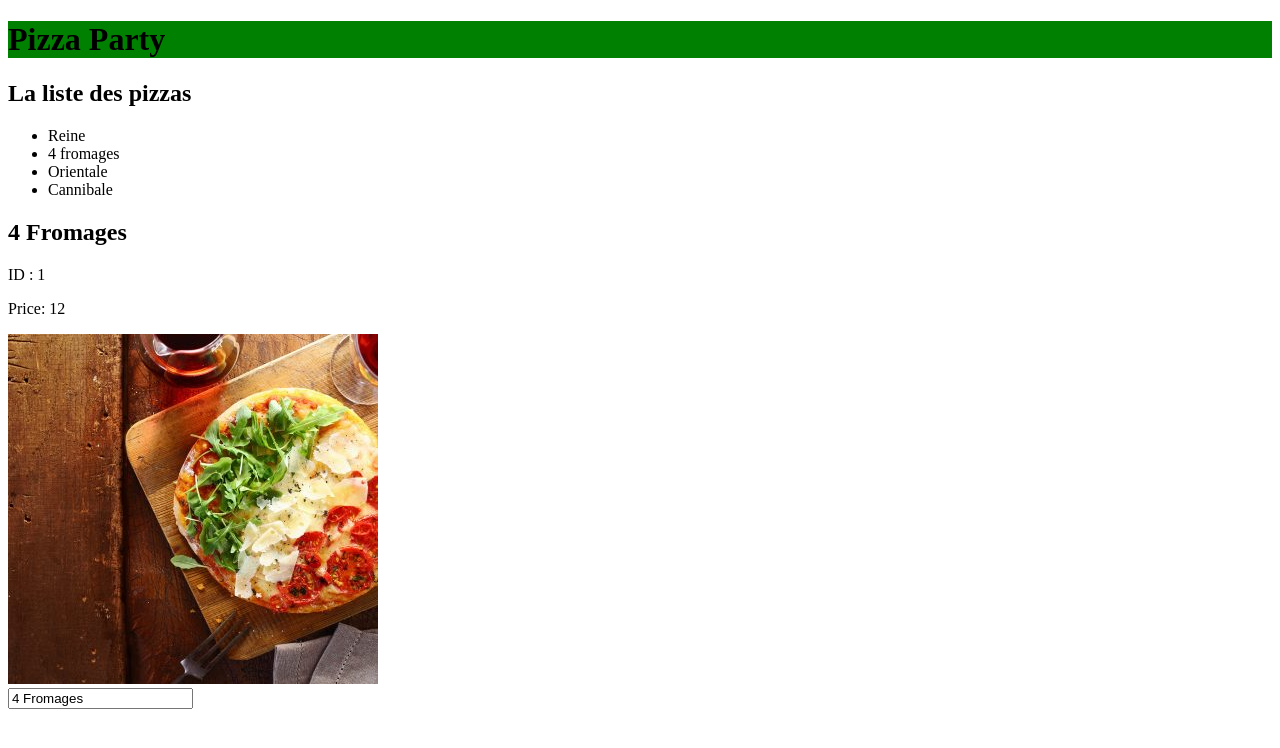
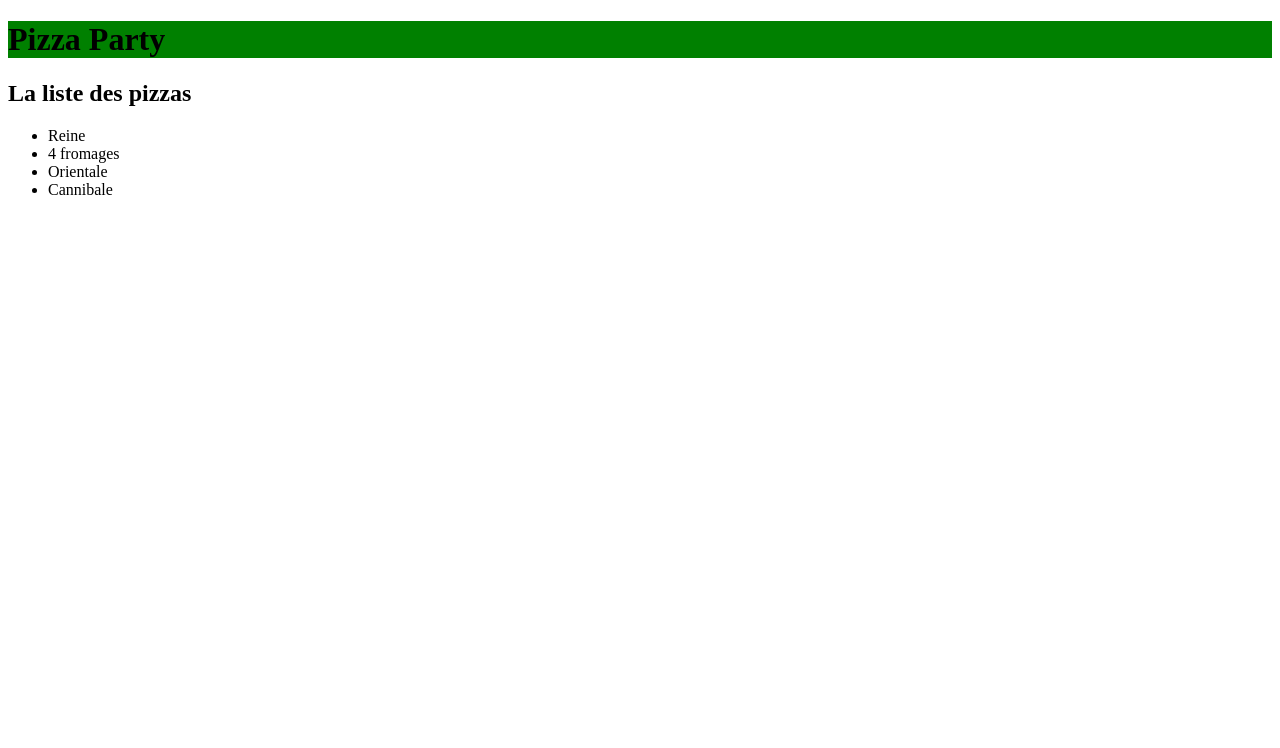
Before and after one commit to NunMimYa/pizzaparty, an Angular app: page / in a window 1280 px wide. Shown: the top 748 px of the page. Built offline with nearby package versions, Linux system fonts and the light colour scheme.

Commit message:
commit #3 generate component pizza-list

```diff
--- a/src/app/app.component.html
+++ b/src/app/app.component.html
@@ -1,24 +1,3 @@
 <h1>{{title}}</h1>
 
-<h2>La liste des pizzas</h2>
-<ul>
-  <li *ngFor="let pizza of mesPizzas" (click)="onSelect(pizza)">
-    {{ pizza.name }}
-  </li>
-</ul>
-
-
-<div class=container>
-  <div class="row">
-    <h2>{{ maSuperPizza.name }}</h2>
-    <p class="d-block">ID : {{ maSuperPizza.id }}</p>
-    <p class="d-block">Price: {{ maSuperPizza.price }}</p>
-    <!-- <img src="assets/img/pizzas/{{ maSuperPizza.image }}" alt=""> -->
-    <img [src]="'assets/img/pizzas/' + maSuperPizza.image "
-         [alt]="maSuperPizza.name">
-  </div>
-</div>
-
-<input [(ngModel)] ="maSuperPizza.name">
-<!-- keyup -> quand l'utilisateur relâche la touche -->
-<!-- <input #input [value] ="maSuperPizza.name" (keyup)="maSuperPizza.name = input.value"> -->
+<app-pizza-list></app-pizza-list>
--- a/src/app/app.component.ts
+++ b/src/app/app.component.ts
@@ -9,29 +9,13 @@ import { Pizza } from './pizza';
 })
 export class AppComponent {
   title = 'Pizza Party';
-  name = '4 Fromages';
+  // name = '4 Fromages';
 
-  maSuperPizza: Pizza = {
-    id:1,
-    name: '4 Fromages',
-    price: 12,
-    image: '4-fromages.jpg'
-  };
 
-  mesPizzas: Pizza[] = [
-    {id:1, name:'Reine', price: 12, image:'reine.jpg'},
-    {id:2, name:'4 fromages', price: 13, image:'4-fromages.jpg'},
-    {id:3, name:'Orientale', price: 11, image:'orientale.jpg'},
-    {id:4, name:'Cannibale', price: 9, image:'cannibale.jpg'},
-  ];
-
-  // On peut créer une fonction / une méthode
-  onSelect(pizza: Pizza){
-    // console.log('ça marche');
-    // console.log(this);
-    // console.log(pizza.name + ' ' + pizza.price + ' $');
-    this.maSuperPizza = pizza;
-    // console.log(this.mesPizzas.name);
-  }
-
+  // maSuperPizza: Pizza = {
+  // id:1,
+  //   name: '4 Fromages',
+  //   price: 12,
+  //   image: '4-fromages.jpg'
+  // };
 }
--- a/src/app/app.module.ts
+++ b/src/app/app.module.ts
@@ -3,10 +3,12 @@ import { NgModule } from '@angular/core';
 import { FormsModule } from '@angular/forms'
 
 import { AppComponent } from './app.component';
+import { PizzaListComponent } from './pizza-list/pizza-list.component';
 
 @NgModule({
   declarations: [
-    AppComponent
+    AppComponent,
+    PizzaListComponent
   ],
   imports: [
     BrowserModule,
--- /dev/null
+++ b/src/app/pizza-list/pizza-list.component.html
@@ -0,0 +1,24 @@
+<h2>La liste des pizzas</h2>
+<ul>
+  <li *ngFor="let pizza of mesPizzas" (click)="onSelect(pizza)">
+    {{ pizza.name }}
+  </li>
+</ul>
+
+
+<div class=container>
+  <div class="row">
+    <div *ngIf="maSuperPizza">
+      <h2>{{ maSuperPizza.name }}</h2>
+      <p class="d-block">ID : {{ maSuperPizza.id }}</p>
+      <p class="d-block">Price: {{ maSuperPizza.price }}</p>
+      <!-- <img src="assets/img/pizzas/{{ maSuperPizza.image }}" alt=""> -->
+      <img [src]="'assets/img/pizzas/' + maSuperPizza.image " [alt]="maSuperPizza.name">
+
+
+      <input [(ngModel)]="maSuperPizza.name">
+      <!-- keyup -> quand l'utilisateur relâche la touche -->
+      <!-- <input #input [value] ="maSuperPizza.name" (keyup)="maSuperPizza.name = input.value"> -->
+    </div>
+  </div>
+</div>
--- /dev/null
+++ b/src/app/pizza-list/pizza-list.component.ts
@@ -0,0 +1,33 @@
+import { Component, OnInit } from '@angular/core';
+import { Pizza } from '../pizza';
+
+@Component({
+  selector: 'app-pizza-list',
+  templateUrl: './pizza-list.component.html',
+  styleUrls: ['./pizza-list.component.scss']
+})
+export class PizzaListComponent implements OnInit {
+  maSuperPizza: Pizza;
+
+  mesPizzas: Pizza[] = [
+    {id:1, name:'Reine', price: 12, image:'reine.jpg'},
+    {id:2, name:'4 fromages', price: 13, image:'4-fromages.jpg'},
+    {id:3, name:'Orientale', price: 11, image:'orientale.jpg'},
+    {id:4, name:'Cannibale', price: 9, image:'cannibale.jpg'},
+  ];
+
+  // On peut créer une fonction / une méthode
+  onSelect(pizza: Pizza){
+    // console.log('ça marche');
+    // console.log(this);
+    // console.log(pizza.name + ' ' + pizza.price + ' $');
+    this.maSuperPizza = pizza;
+    // console.log(this.mesPizzas.name);
+  }
+
+  constructor() { }
+
+  ngOnInit(): void {
+  }
+
+}
```
Also changed, not shown: src/app/pizza-list/pizza-list.component.scss (added), 1 other file (tests, documents, lock files or other folders).
